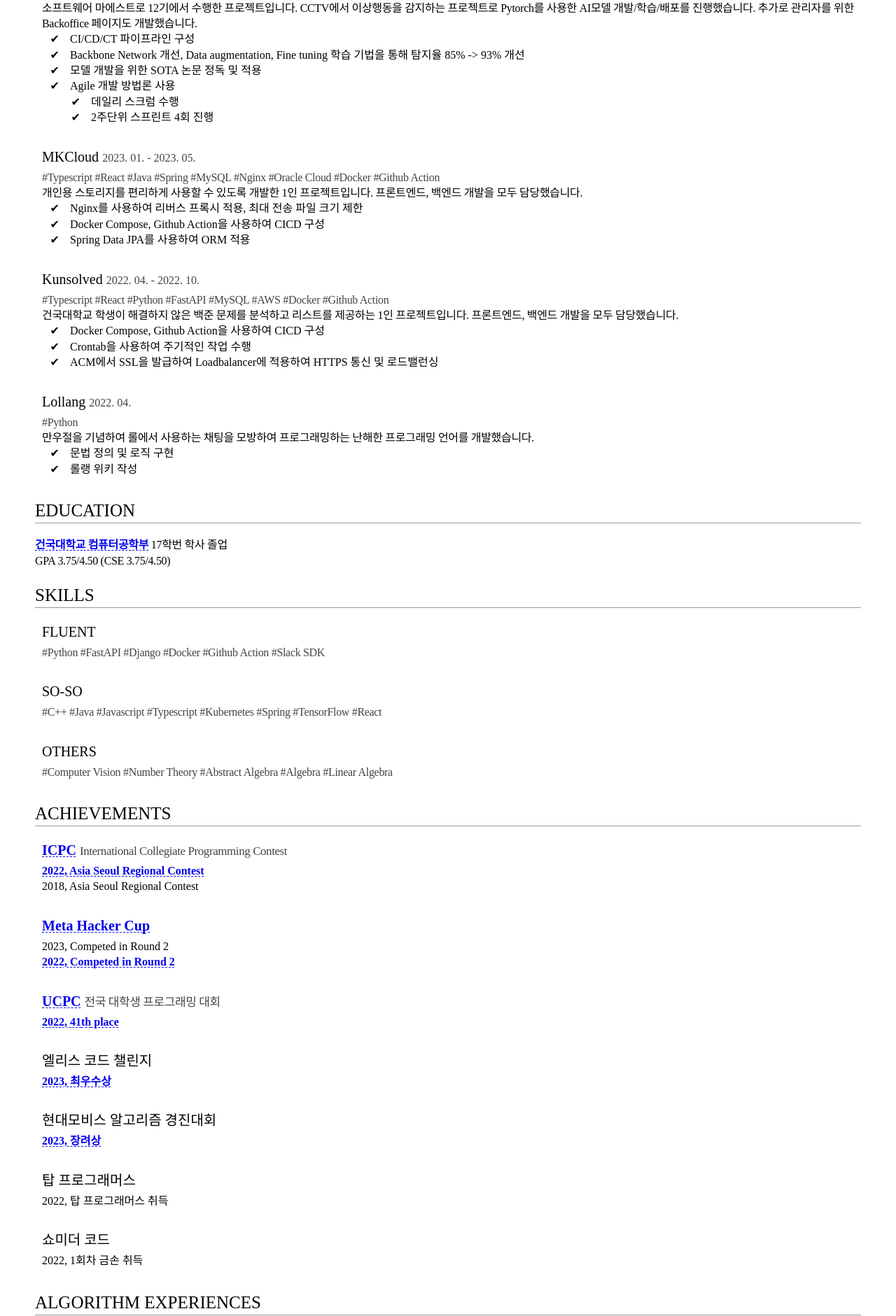
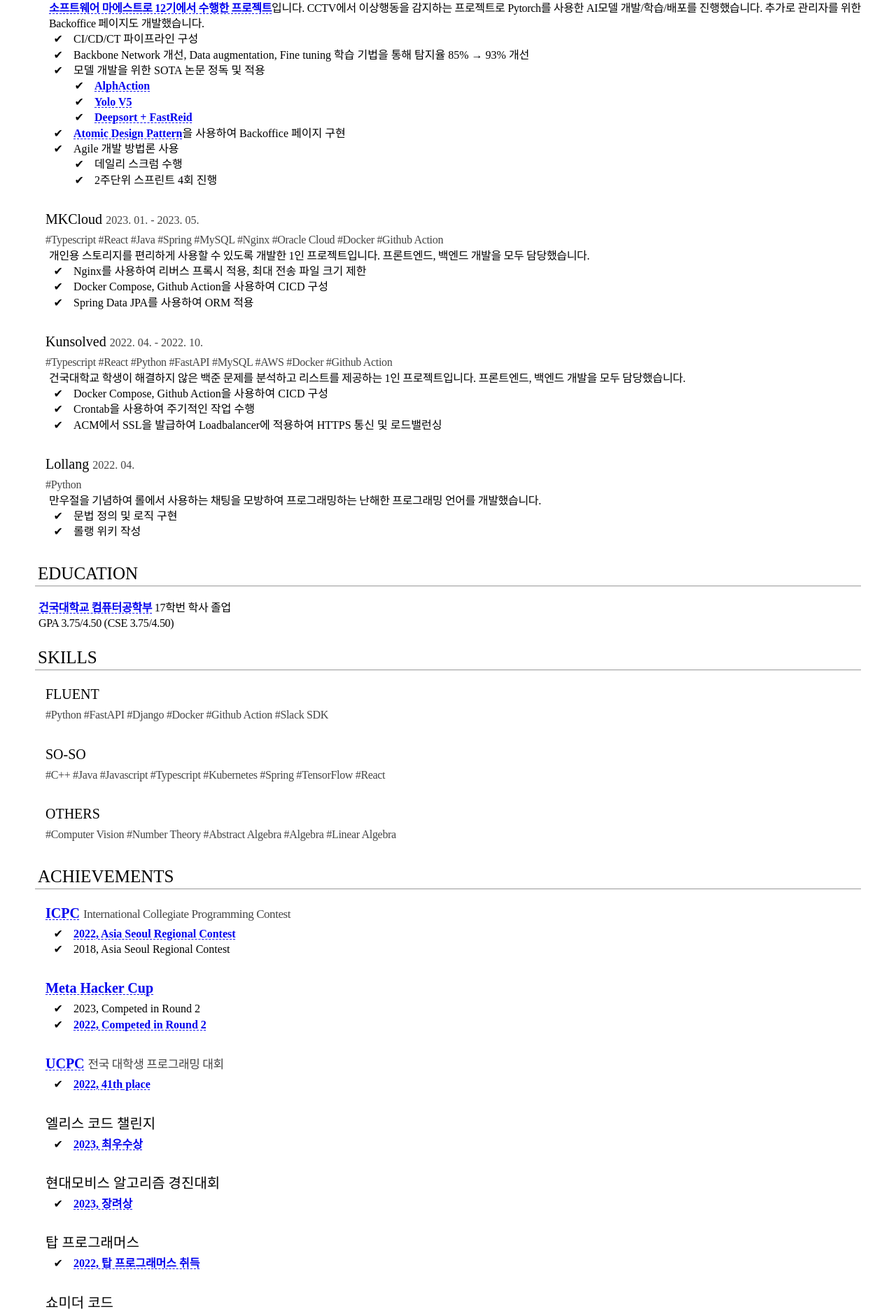
Before and after one commit to riroan/riroan.com, a React (Create React App) app in the folder riroan/: page / in a window 1280 px wide. Shown: the part 568-2449 px from the top of the page at 70% size. Built offline with nearby package versions, Linux system fonts and the light colour scheme.

Commit message:
내용 수정

```diff
--- a/riroan/src/App.js
+++ b/riroan/src/App.js
@@ -26,15 +26,9 @@
 				안녕하세요
 				<br />
 				<ul>
-					<Item depth={1}>
-						<li>언제나 현재 코드를 개선할 수 있는지 고민합니다.</li>
-					</Item>
-					<Item depth={1}>
-						<li>What보다는 How와 Why를 중요하게 생각합니다.</li>
-					</Item>
-					<Item depth={1}>
-						<li>알고 있는 지식을 알려주고 배우며 함께 성장하는 것을 지향합니다.</li>
-					</Item>
+					<Item depth={1}>언제나 현재 코드를 개선할 수 있는지 고민합니다.</Item>
+					<Item depth={1}>What보다는 How와 Why를 중요하게 생각합니다.</Item>
+					<Item depth={1}>알고 있는 지식을 알려주고 배우며 함께 성장하는 것을 지향합니다.</Item>
 				</ul>
 			</Div>
 			<H1>WORK EXPERIENCES</H1>
@@ -56,29 +50,31 @@
 				</H2>
 				<TechStack>#Python #FastAPI #Pytorch #AWS #CV #React #Typescript</TechStack>
 				<P>
-					소프트웨어 마에스트로 12기에서 수행한 프로젝트입니다. CCTV에서 이상행동을 감지하는 프로젝트로 Pytorch를 사용한 AI모델 개발/학습/배포를 진행했습니다. 추가로 관리자를 위한 Backoffice
-					페이지도 개발했습니다.
+					<A href="https://www.swmaestro.org/sw/bbs/B0000006/view.do?nttId=25024&menuNo=200015&pageIndex=5">소프트웨어 마에스트로 12기에서 수행한 프로젝트</A>입니다. CCTV에서 이상행동을
+					감지하는 프로젝트로 Pytorch를 사용한 AI모델 개발/학습/배포를 진행했습니다. 추가로 관리자를 위한 Backoffice 페이지도 개발했습니다.
 				</P>
 				<ul>
-					<Item depth={1}>
-						<li>CI/CD/CT 파이프라인 구성</li>
-					</Item>
-					<Item depth={1}>
-						<li>Backbone Network 개선, Data augmentation, Fine tuning 학습 기법을 통해 탐지율 85% -> 93% 개선</li>
-					</Item>
-					<Item depth={1}>
-						<li>모델 개발을 위한 SOTA 논문 정독 및 적용 </li>
-					</Item>
-					<Item depth={1}>
-						<li>Agile 개발 방법론 사용</li>
-					</Item>
+					<Item depth={1}>CI/CD/CT 파이프라인 구성</Item>
+					<Item depth={1}>Backbone Network 개선, Data augmentation, Fine tuning 학습 기법을 통해 탐지율 85% → 93% 개선</Item>
+					<Item depth={1}>모델 개발을 위한 SOTA 논문 정독 및 적용</Item>
 					<ul>
 						<Item depth={2}>
-							<li>데일리 스크럼 수행</li>
+							<A href="https://github.com/MVIG-SJTU/AlphAction">AlphAction</A>
 						</Item>
 						<Item depth={2}>
-							<li>2주단위 스프린트 4회 진행</li>
+							<A href="https://github.com/ultralytics/yolov5">Yolo V5</A>
 						</Item>
+						<Item depth={2}>
+							<A href="https://github.com/zengwb-lx/Yolov5-Deepsort-Fastreid">Deepsort + FastReid</A>
+						</Item>
+					</ul>
+					<Item depth={1}>
+						<A href="https://atomicdesign.bradfrost.com/chapter-2/">Atomic Design Pattern</A>을 사용하여 Backoffice 페이지 구현
+					</Item>
+					<Item depth={1}>Agile 개발 방법론 사용</Item>
+					<ul>
+						<Item depth={2}>데일리 스크럼 수행</Item>
+						<Item depth={2}>2주단위 스프린트 4회 진행</Item>
 					</ul>
 				</ul>
 			</Div>
@@ -89,15 +85,9 @@
 				<TechStack>#Typescript #React #Java #Spring #MySQL #Nginx #Oracle Cloud #Docker #Github Action</TechStack>
 				<P>개인용 스토리지를 편리하게 사용할 수 있도록 개발한 1인 프로젝트입니다. 프론트엔드, 백엔드 개발을 모두 담당했습니다.</P>
 				<ul>
-					<Item depth={1}>
-						<li>Nginx를 사용하여 리버스 프록시 적용, 최대 전송 파일 크기 제한</li>
-					</Item>
-					<Item depth={1}>
-						<li>Docker Compose, Github Action을 사용하여 CICD 구성 </li>
-					</Item>
-					<Item depth={1}>
-						<li>Spring Data JPA를 사용하여 ORM 적용</li>
-					</Item>
+					<Item depth={1}>Nginx를 사용하여 리버스 프록시 적용, 최대 전송 파일 크기 제한</Item>
+					<Item depth={1}>Docker Compose, Github Action을 사용하여 CICD 구성</Item>
+					<Item depth={1}>Spring Data JPA를 사용하여 ORM 적용</Item>
 				</ul>
 			</Div>
 			<Div>
@@ -107,15 +97,9 @@
 				<TechStack>#Typescript #React #Python #FastAPI #MySQL #AWS #Docker #Github Action</TechStack>
 				<P>건국대학교 학생이 해결하지 않은 백준 문제를 분석하고 리스트를 제공하는 1인 프로젝트입니다. 프론트엔드, 백엔드 개발을 모두 담당했습니다.</P>
 				<ul>
-					<Item depth={1}>
-						<li>Docker Compose, Github Action을 사용하여 CICD 구성</li>
-					</Item>
-					<Item depth={1}>
-						<li>Crontab을 사용하여 주기적인 작업 수행</li>
-					</Item>
-					<Item depth={1}>
-						<li>ACM에서 SSL을 발급하여 Loadbalancer에 적용하여 HTTPS 통신 및 로드밸런싱</li>
-					</Item>
+					<Item depth={1}>Docker Compose, Github Action을 사용하여 CICD 구성</Item>
+					<Item depth={1}>Crontab을 사용하여 주기적인 작업 수행</Item>
+					<Item depth={1}>ACM에서 SSL을 발급하여 Loadbalancer에 적용하여 HTTPS 통신 및 로드밸런싱</Item>
 				</ul>
 			</Div>
 			<Div>
@@ -125,12 +109,8 @@
 				<TechStack>#Python</TechStack>
 				<P>만우절을 기념하여 롤에서 사용하는 채팅을 모방하여 프로그래밍하는 난해한 프로그래밍 언어를 개발했습니다.</P>
 				<ul>
-					<Item depth={1}>
-						<li>문법 정의 및 로직 구현</li>
-					</Item>
-					<Item depth={1}>
-						<li>롤랭 위키 작성</li>
-					</Item>
+					<Item depth={1}>문법 정의 및 로직 구현</Item>
+					<Item depth={1}>롤랭 위키 작성</Item>
 				</ul>
 			</Div>
 			<H1>EDUCATION</H1>
@@ -157,41 +137,65 @@
 				<H2>
 					<A href="https://icpc.global/">ICPC</A> <Assist>International Collegiate Programming Contest</Assist>
 				</H2>
+				<ul>
+					<Item depth={1}>
 						<A href="https://riroan.tistory.com/88">2022, Asia Seoul Regional Contest</A>
-				<br />
-				2018, Asia Seoul Regional Contest
+					</Item>
+					<Item depth={1}>2018, Asia Seoul Regional Contest</Item>
+				</ul>
 			</Div>
 			<Div>
 				<H2>
 					<A href="https://www.facebook.com/codingcompetitions/hacker-cup">Meta Hacker Cup</A>
 				</H2>
-				2023, Competed in Round 2
-				<br />
+				<ul>
+					<Item>2023, Competed in Round 2</Item>
+					<Item>
 						<A href="https://riroan.tistory.com/85">2022, Competed in Round 2</A>
+					</Item>
+				</ul>
 			</Div>
 			<Div>
 				<H2>
 					<A href="https://ucpc.me/">UCPC</A> <Assist>전국 대학생 프로그래밍 대회</Assist>
 				</H2>
+				<ul>
+					<Item>
 						<A href="https://riroan.tistory.com/71">
 							2022, 41<sup>th</sup> place
 						</A>
+					</Item>
+				</ul>
 			</Div>
 			<Div>
 				<H2>엘리스 코드 챌린지</H2>
+				<ul>
+					<Item>
 						<A href="https://riroan.tistory.com/166">2023, 최우수상</A>
+					</Item>
+				</ul>
 			</Div>
 			<Div>
 				<H2>현대모비스 알고리즘 경진대회</H2>
+				<ul>
+					<Item>
 						<A href="https://riroan.tistory.com/151">2023, 장려상</A>
+					</Item>
+				</ul>
 			</Div>
 			<Div>
 				<H2>탑 프로그래머스</H2>
-				2022, 탑 프로그래머스 취득
+				<ul>
+					<Item>
+						<A href="https://riroan.tistory.com/86">2022, 탑 프로그래머스 취득</A>
+					</Item>
+				</ul>
 			</Div>
 			<Div>
 				<H2>쇼미더 코드</H2>
-				2022, 1회차 금손 취득
+				<ul>
+					<Item>2022, 1회차 금손 취득</Item>
+				</ul>
 			</Div>
 			<H1>ALGORITHM EXPERIENCES</H1>
 			<Div>
@@ -234,39 +238,23 @@
 				<P>건국대학교에서 개최한 알고리즘 문제 해결 대회입니다.</P>
 				<ul>
 					<Item depth={1}>
-						<li>
 						<A href="http://scoreboard.riroan.com/problemset.pdf">KUPC 2022</A> 운영, 출제 및 검수
-						</li>
+					</Item>
+					<ul>
+						<Item depth={2}>만쥬의 식사</Item>
+						<Item depth={2}>비숍 여행</Item>
+						<Item depth={2}>시험자리 배정하기</Item>
+						<Item depth={2}>즐거운 XOR</Item>
+					</ul>
+					<Item depth={1}>
+						<A href="https://www.acmicpc.net/category/989">KUPC 2023</A> 출제 및 검수
 					</Item>
 					<ul>
 						<Item depth={2}>
-							<li>만쥬의 식사</li>
+							<A href="https://www.acmicpc.net/problem/30463">K-문자열</A>
 						</Item>
 						<Item depth={2}>
-							<li>비숍 여행</li>
-						</Item>
-						<Item depth={2}>
-							<li>시험자리 배정하기</li>
-						</Item>
-						<Item depth={2}>
-							<li>즐거운 XOR</li>
-						</Item>
-					</ul>
-					<Item depth={1}>
-						<li>
-							<A href="https://www.acmicpc.net/category/989">KUPC 2023</A> 출제 및 검수
-						</li>
-					</Item>
-					<ul>
-						<Item depth={2}>
-							<li>
-								<A href="https://www.acmicpc.net/problem/30463">K-문자열</A>
-							</li>
-						</Item>
-						<Item depth={2}>
-							<li>
 							<A href="https://www.acmicpc.net/problem/30462">MEXchange</A>
-							</li>
 						</Item>
 					</ul>
 				</ul>
--- a/riroan/src/components/Div/Div.module.css
+++ b/riroan/src/components/Div/Div.module.css
@@ -1,4 +1,4 @@
 .container {
 	margin-bottom: 30px;
-	margin-left: 10px;
+	margin-left: 15px;
 }
--- a/riroan/src/components/H1/H1.module.css
+++ b/riroan/src/components/H1/H1.module.css
@@ -3,4 +3,5 @@
 	border-bottom: 1px solid #999;
 	margin-bottom: 20px;
 	margin-top: 20px;
+	padding-left: 4px;
 }
--- a/riroan/src/components/Item/Item.js
+++ b/riroan/src/components/Item/Item.js
@@ -5,7 +5,7 @@
 	const marginLeft = props.depth * 30 - 20 || 10
 	return (
 		<div style={{ marginLeft: marginLeft }} className={styles.container}>
-			{props.children}
+			<li>{props.children}</li>
 		</div>
 	)
 }
--- a/riroan/src/components/P/P.module.css
+++ b/riroan/src/components/P/P.module.css
@@ -1,4 +1,4 @@
 .container {
-	/* margin-bottom: 20px; */
+	padding-left: 5px;
 	letter-spacing: -0.04ch;
 }
```
Lines whose indentation alone changed are shown as unchanged.
